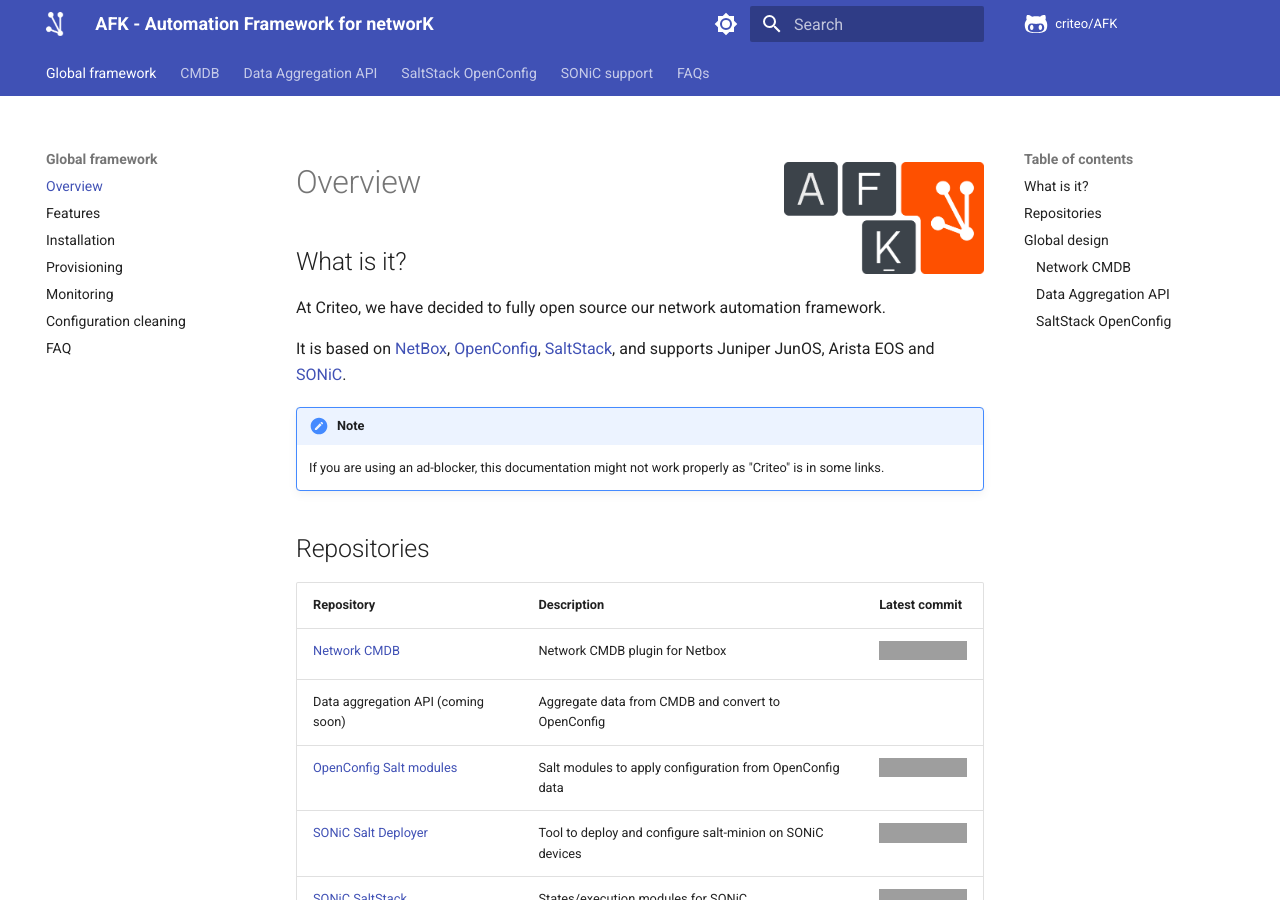
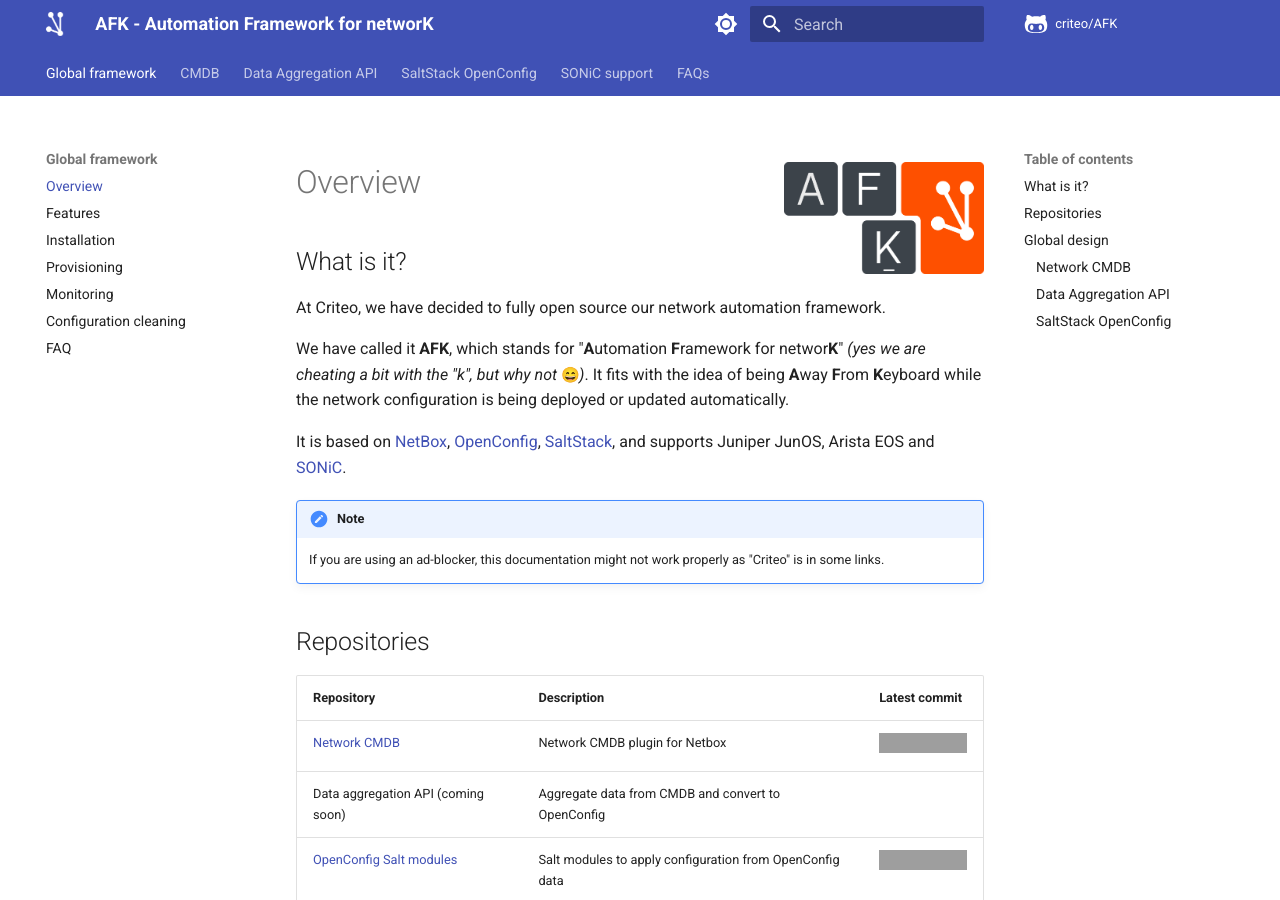
Before and after one commit to criteo/AFK, an MkDocs documentation site: the page built from docs/docs/index.md, in a window 1280 px wide and 900 px high. Built offline with MkDocs 1.6.1 and Material for MkDocs 9.7.7, drawn with Linux system fonts in a browser that asks for light colours; emoji names are drawn with the system emoji font; comment, search, counter and statistics services are not loaded; grey boxes are pictures that could not be loaded.

Commit message:
Update README.md: AFK naming explanation

```diff
--- a/docs/docs/index.md
+++ b/docs/docs/index.md
@@ -8,6 +8,8 @@
 ## What is it?
 
 At Criteo, we have decided to fully open source our network automation framework.
+
+We have called it **AFK**, which stands for "**A**utomation **F**ramework for networ**K**" _(yes we are cheating a bit with the "k", but why not :smile:)_. It fits with the idea of being **A**way **F**rom **K**eyboard while the network configuration is being deployed or updated automatically.
 
 It is based on [NetBox](https://netbox.dev), [OpenConfig](https://www.openconfig.net/), [SaltStack](https://github.com/SaltStack/salt), and supports Juniper JunOS, Arista EOS and [SONiC](https://sonic-net.github.io/SONiC/).
 
```
